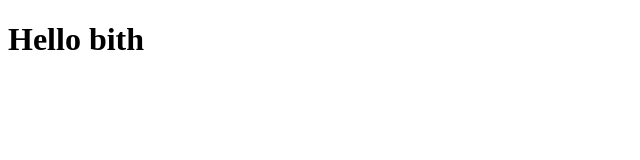
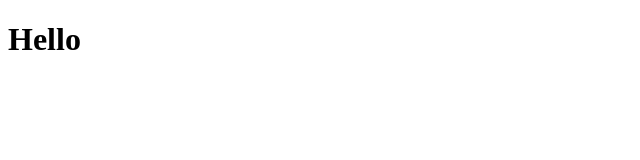
Before and after one commit to Orysia-Lebid/genius-project, a plain HTML site: page index.html in a window 1280 px wide. Shown: the whole page, without its empty margins (0-640 px from the left). Drawn offline with Linux system fonts and the light colour scheme.

```diff
--- a/index.html
+++ b/index.html
@@ -6,7 +6,7 @@
     <title>Document</title>
 </head>
 <body>
-<h1>Hello bith</h1>
+<h1>Hello</h1>
 
 </body>
 </html>
```
